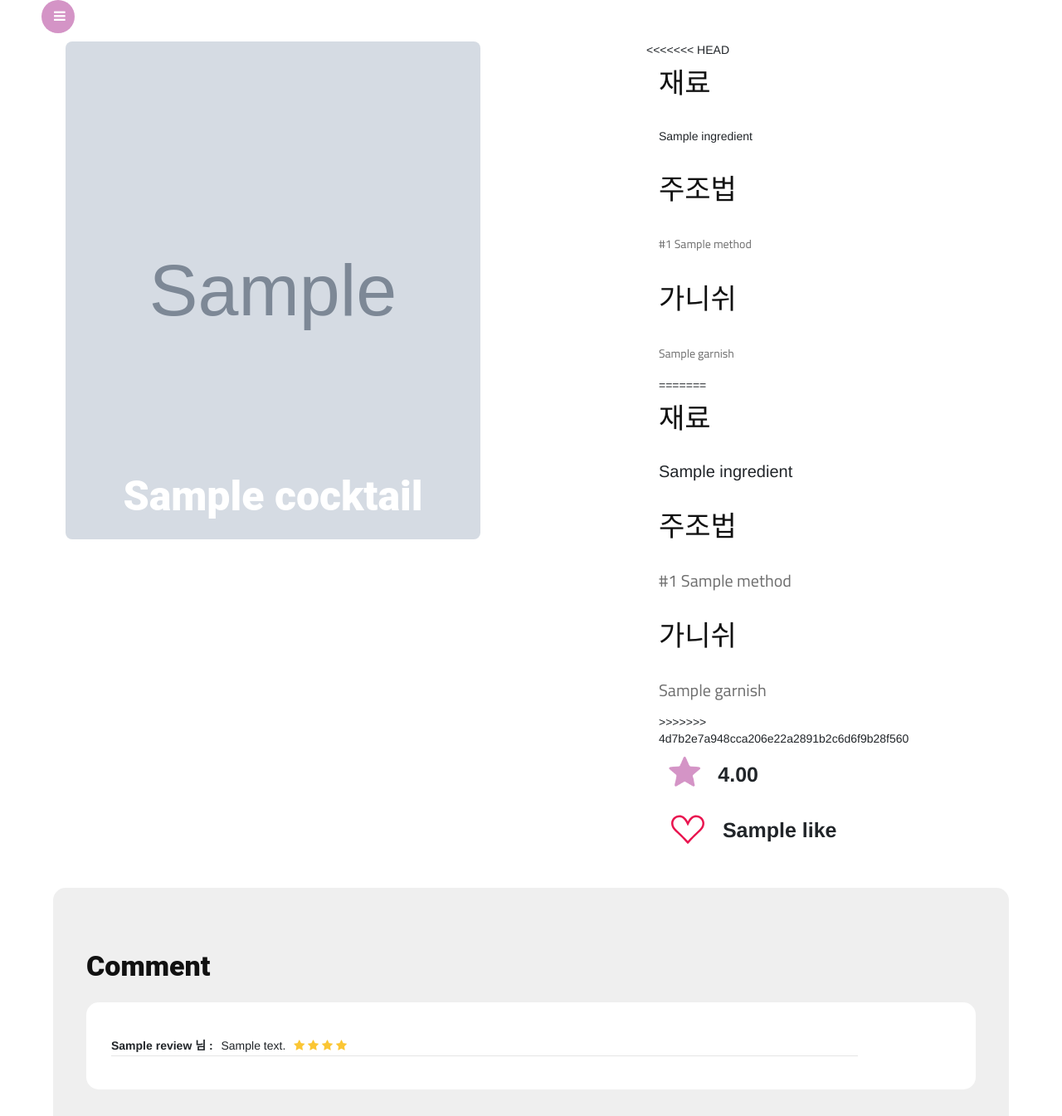
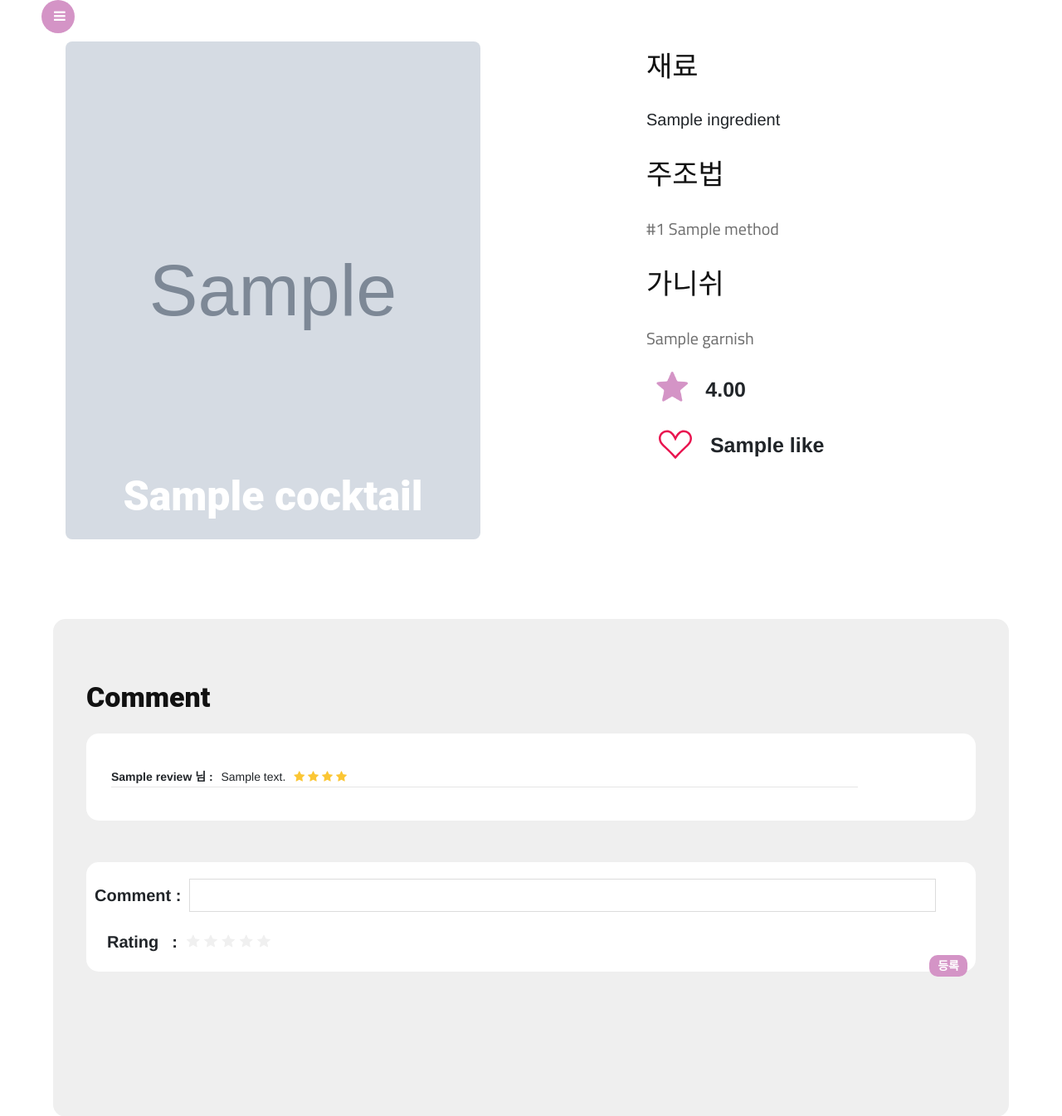
Before and after one commit to wowba/groub_D_team_10, a Flask app: page /api/view in a window 1280 px wide. Shown: the part 109-1454 px from the top of the page at 83% size. Run offline with Flask 2, Linux system fonts and the light colour scheme; grey boxes marked "Sample" are stand-in pictures; a database or web service that is not in the repository returns one stand-in record (values such as "Sample title"); some libraries are stand-ins or nearby versions.

Commit message:
우측 네비게이션 삭제
우측 네비게이션 삭제

```diff
--- a/templates/details.html
+++ b/templates/details.html
@@ -99,7 +99,6 @@
             margin-left:50px;
             position:fixed;
             z-index: 999;
-            padding-left:
 
         }
 
@@ -361,9 +360,6 @@
                 </p>
                 </div>
             </div>
-            <div class="humberger__open">
-                <i class="fa fa-bars"></i>
-            </div>
         </div>
     </header>
     <!-- Header Section End -->
@@ -437,27 +433,6 @@
                 <h2 id="cocktail-name">{{cocktail_info.name}}</h2>
             </div>
             <div class="content-box">
-<<<<<<< HEAD
-            <div class="content-text-field">
-                    <div class="ingredients_box">
-                        <h3>재료</h3>
-                        <span>{{ cocktail_info.ingredient }}</span>
-
-                    </div>
-                    <div class="method_box">
-                        <h3>주조법</h3>
-                        {% for idx, method in enumerate(cocktail_info.method.split(".")) %}
-                            {% if method == ' ' or method == '' %}
-                                {% continue %}
-                            {% endif %}
-                            <p>#{{idx + 1}} {{method}}</p>
-                        {% endfor %}
-                    </div>
-                    <div class="garnish_box">
-                        <h3>가니쉬</h3>
-                        <p>{{ cocktail_info.garnish }}</p>
-                    </div>
-=======
                 <div class="ingredients_box">
                     <h3>재료</h3>
                     <span style="font-size: 20px">{{ cocktail_info.ingredient }}</span>
@@ -475,7 +450,6 @@
                 <div class="garnish_box">
                     <h3>가니쉬</h3>
                     <p style="font-size: 20px">{{ cocktail_info.garnish }}</p>
->>>>>>> 4d7b2e7a948cca206e22a2891b2c6d6f9b28f560
                 </div>
                 <div class="score_box">
                     <div class="score_box_inner">
--- a/templates/index.html
+++ b/templates/index.html
@@ -135,9 +135,6 @@
                     {% endif %}
                 </p>
                 </div>
-            </div>
-            <div class="humberger__open">
-                <i class="fa fa-bars"></i>
             </div>
         </div>
     </header>
--- a/templates/mypage.html
+++ b/templates/mypage.html
@@ -196,9 +196,6 @@
                 </p>
                 </div>
             </div>
-            <div class="humberger__open">
-                <i class="fa fa-bars"></i>
-            </div>
         </div>
     </header>
     <!-- Header Section End -->
--- a/templates/shop-grid.html
+++ b/templates/shop-grid.html
@@ -112,9 +112,6 @@
                 {% endif %}
             </p>
         </div>
-    </div>
-    <div class="humberger__open">
-        <i class="fa fa-bars"></i>
     </div>
     </div>
 </header>
--- a/templates/signup.html
+++ b/templates/signup.html
@@ -117,9 +117,6 @@
                 {% endif %}
             </p>
         </div>
-    </div>
-    <div class="humberger__open">
-        <i class="fa fa-bars"></i>
     </div>
     </div>
 </header>
--- a/templates/write.html
+++ b/templates/write.html
@@ -104,9 +104,6 @@
                     {% endif %}
                 </p>
                 </div>
-            </div>
-            <div class="humberger__open">
-                <i class="fa fa-bars"></i>
             </div>
         </div>
     </header>
```
Also changed, not shown: templates/base.html (deleted, +0 -10 lines).
